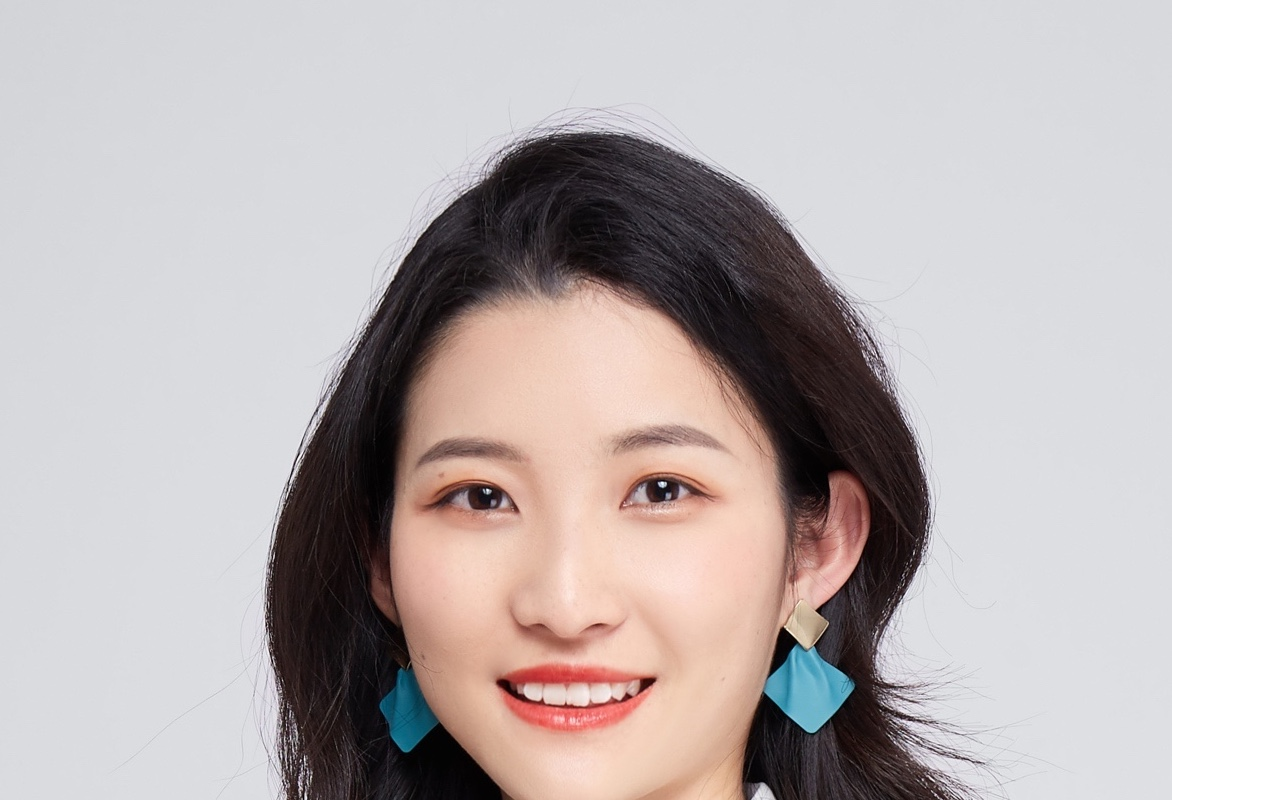
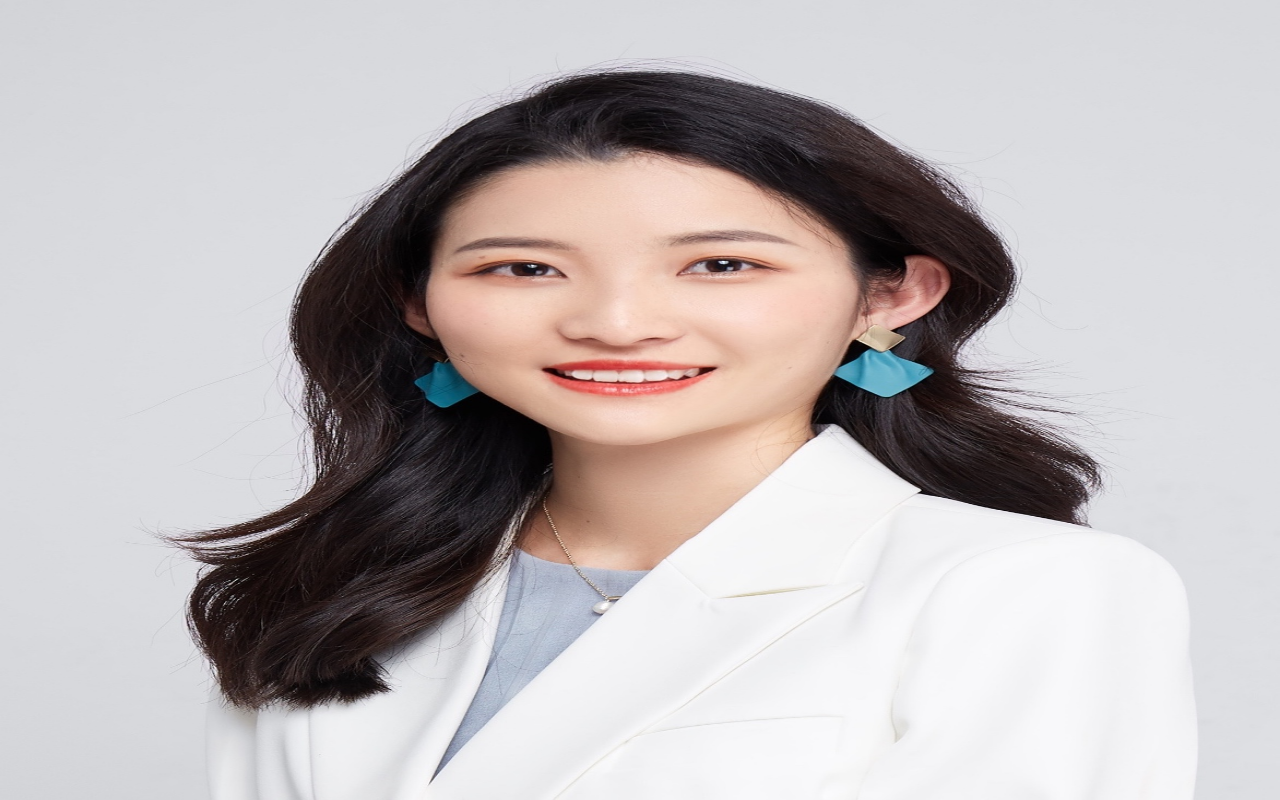
Before and after one commit to AlianaZhu/AlianaZhu.github.io, a Next.js app: page / in a window 1280 px wide. Shown: the top 800 px of the page. Built offline with nearby package versions, Linux system fonts and the light colour scheme.

Commit message:
Fix build errors and optimize images

```diff
--- /dev/null
+++ b/next.config.js
@@ -0,0 +1,8 @@
+/** @type {import('next').NextConfig} */
+const nextConfig = {
+  images: {
+    unoptimized: true
+  }
+}
+
+module.exports = nextConfig
--- a/src/app/page.tsx
+++ b/src/app/page.tsx
@@ -1,4 +1,5 @@
 import Link from 'next/link'
+import Image from 'next/image'
 
 export default function Home() {
   return (
@@ -15,15 +16,16 @@ export default function Home() {
 
         <div className="relative max-w-4xl mx-auto text-center px-8">
           {/* 圆形头像 */}
-          <div className="w-48 h-48 mx-auto mb-8 overflow-hidden">
-            <img
+          <div className="w-48 h-48 mx-auto mb-8 overflow-hidden relative">
+            <Image
               src="/profile.jpg"
               alt="朱嘉文"
-              className="rounded-full w-full h-full object-cover"
+              fill
+              className="rounded-full object-cover"
               style={{
                 objectPosition: 'center center',
-                aspectRatio: '1 / 1'
               }}
+              priority
             />
           </div>
 
```
Also changed, not shown: .eslintrc.json, 2 other files (tests, documents, lock files or other folders).
